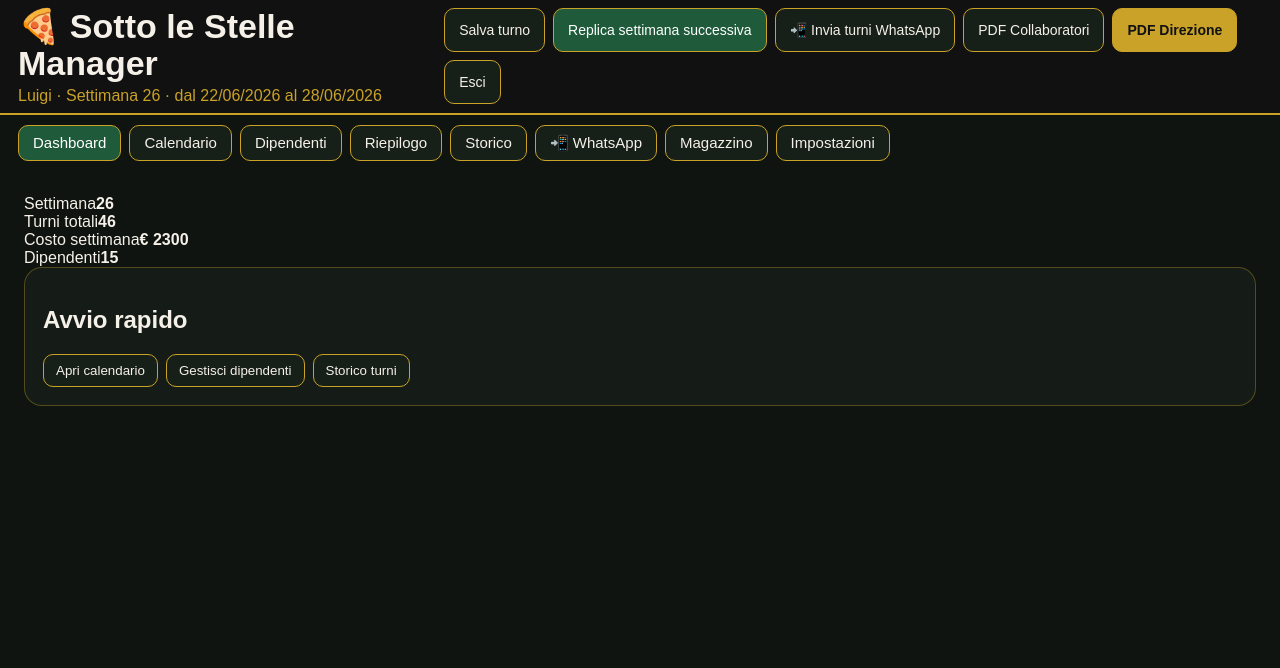
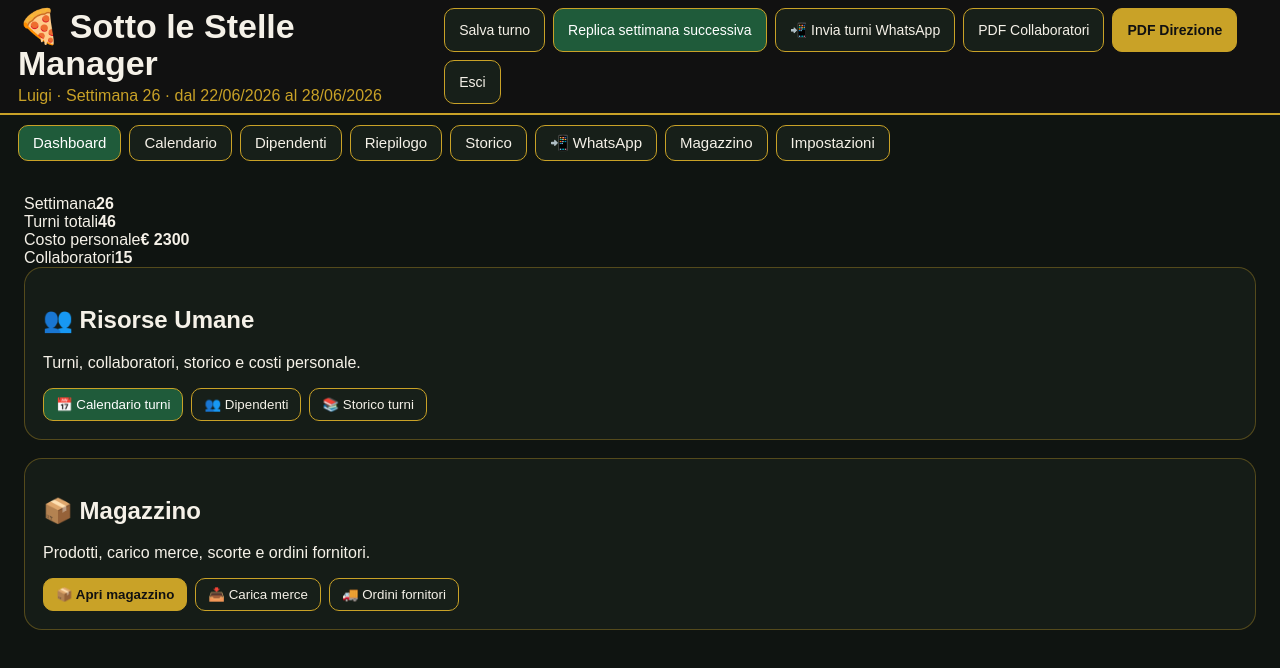
Before and after one commit to foodanddrinksrl/SottoLeStelleManager, a Next.js app: page / in a window 1280 px wide. Shown: the top 668 px of the page. Built offline with nearby package versions, Linux system fonts and the light colour scheme.

Commit message:
V5.0 Dashboard HR e Magazzino

```diff
--- a/app/components/Dashboard.tsx
+++ b/app/components/Dashboard.tsx
@@ -1,20 +1,63 @@
-import type { Totals } from '../types';
-
-export function Dashboard({ totals, employeeCount, week, onOpenCalendar, onOpenEmployees, onOpenHistory }: { totals: Totals; employeeCount: number; week: number; onOpenCalendar: () => void; onOpenEmployees: () => void; onOpenHistory: () => void }) {
+export function Dashboard({
+  totals,
+  employeeCount,
+  week,
+  onOpenCalendar,
+  onOpenEmployees,
+  onOpenHistory,
+}: {
+  totals: any;
+  employeeCount: number;
+  week: number;
+  onOpenCalendar: () => void;
+  onOpenEmployees: () => void;
+  onOpenHistory: () => void;
+}) {
   return (
     <section>
       <div className="dashboard">
-        <div className="kpi gold"><span>Settimana</span><strong>{week}</strong></div>
-        <div className="kpi"><span>Turni totali</span><strong>{totals.turni}</strong></div>
-        <div className="kpi green"><span>Costo settimana</span><strong>€ {totals.costo.toFixed(0)}</strong></div>
-        <div className="kpi"><span>Dipendenti</span><strong>{employeeCount}</strong></div>
+        <div className="kpi gold">
+          <span>Settimana</span>
+          <strong>{week}</strong>
+        </div>
+
+        <div className="kpi">
+          <span>Turni totali</span>
+          <strong>{totals.turni}</strong>
+        </div>
+
+        <div className="kpi green">
+          <span>Costo personale</span>
+          <strong>€ {totals.costo.toFixed(0)}</strong>
+        </div>
+
+        <div className="kpi">
+          <span>Collaboratori</span>
+          <strong>{employeeCount}</strong>
+        </div>
       </div>
-      <div className="card">
-        <h2>Avvio rapido</h2>
-        <div className="actions">
-          <button className="btn primary" onClick={onOpenCalendar}>Apri calendario</button>
-          <button className="btn" onClick={onOpenEmployees}>Gestisci dipendenti</button>
-          <button className="btn" onClick={onOpenHistory}>Storico turni</button>
+
+      <div className="quick-grid">
+        <div className="card module-card">
+          <h2>👥 Risorse Umane</h2>
+          <p className="muted">Turni, collaboratori, storico e costi personale.</p>
+
+          <div className="actions">
+            <button className="btn green" onClick={onOpenCalendar}>📅 Calendario turni</button>
+            <button className="btn" onClick={onOpenEmployees}>👥 Dipendenti</button>
+            <button className="btn" onClick={onOpenHistory}>📚 Storico turni</button>
+          </div>
+        </div>
+
+        <div className="card module-card">
+          <h2>📦 Magazzino</h2>
+          <p className="muted">Prodotti, carico merce, scorte e ordini fornitori.</p>
+
+          <div className="actions">
+            <button className="btn gold">📦 Apri magazzino</button>
+            <button className="btn">📥 Carica merce</button>
+            <button className="btn">🚚 Ordini fornitori</button>
+          </div>
         </div>
       </div>
     </section>
```
